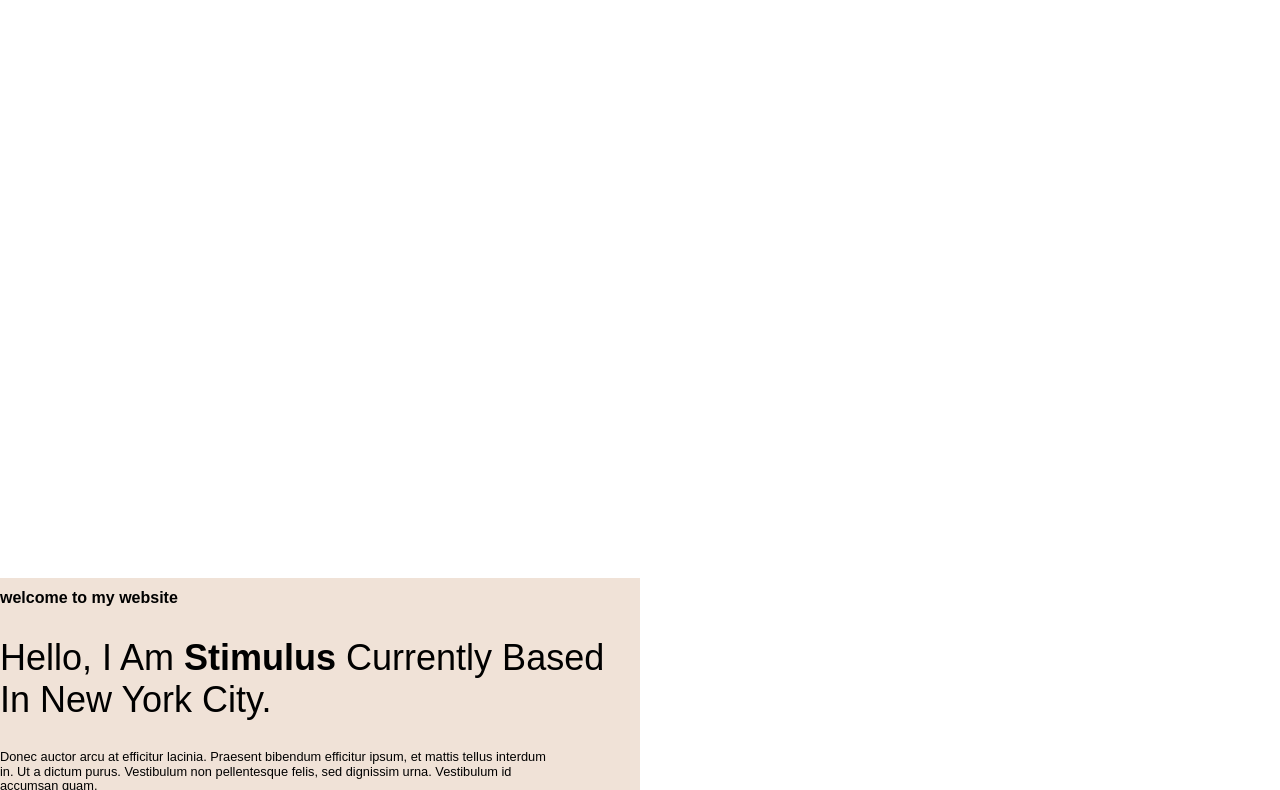
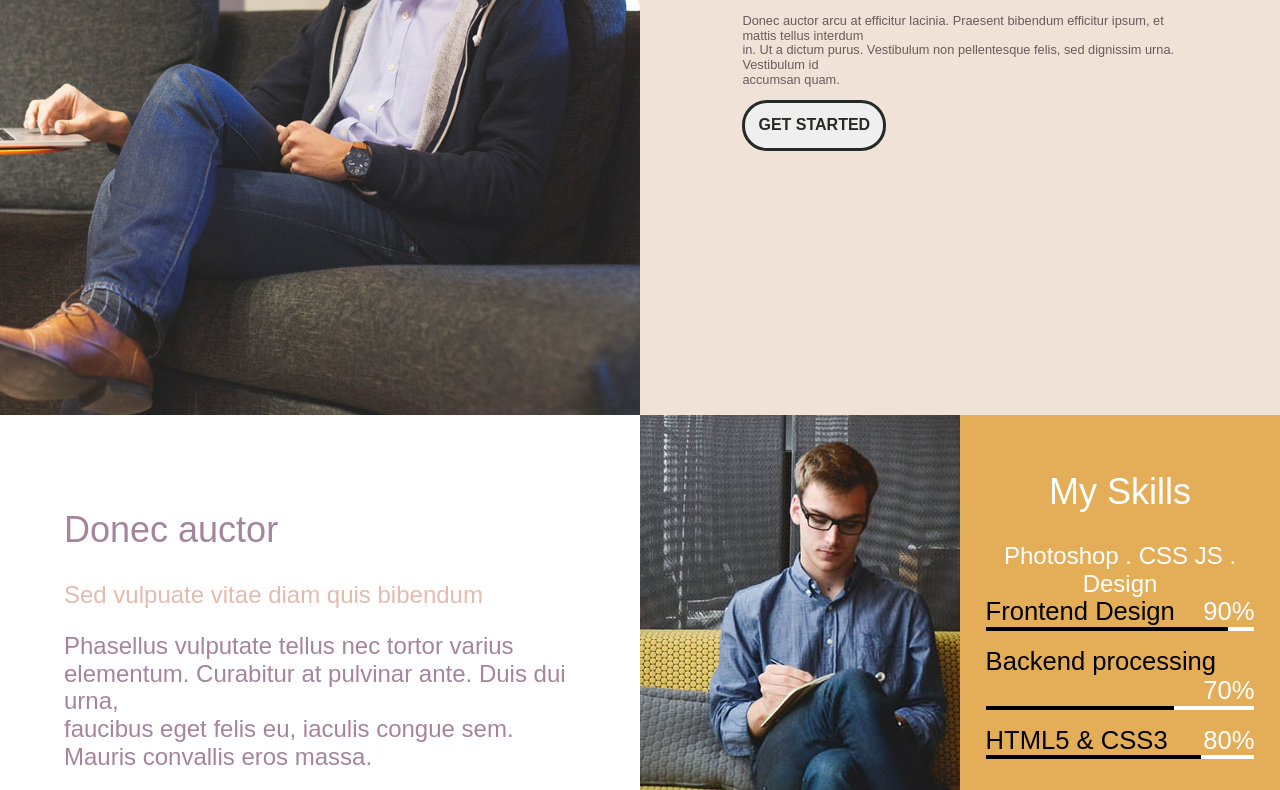
Before and after one commit to kalachou/MaksimKalachou-Tasks, a plain HTML site: page index.html in a window 1280 px wide. Shown: the part 267-1057 px from the top of the page. Drawn offline with nearby package versions, Linux system fonts and the light colour scheme.

Commit message:
task3(project)/feat:nearly done

```diff
--- a/css/desktop.css
+++ b/css/desktop.css
@@ -4,6 +4,11 @@ body {
 
 .main_wrapper {
     max-width: 1480px;
+    margin-top: -7%;
+}
+
+.main-navigation {
+
 }
 
 .sections {
@@ -17,12 +22,21 @@ body {
 }
 
 .main-home__aside {
-    width: 100%;
-    height: 790px;
+
+}
+
+.home_aside {
+    background: url(../img/home-img.jpg) no-repeat;
+    background-size: auto 56vw;
+    width: 50%;
+    height: 56vw;
+    background-position: center;
 }
 
 .main-home {
-    width:  50%;
+    width: 50%;
+    height: 56vw;
+    padding: 8%;
 }
 
 .about__curriculum {
@@ -30,7 +44,7 @@ body {
 }
 
 .about__small-sections {
-    width: 15%;
+    width: 25%;
 }
 
 .my-experience__info-aside {
@@ -44,15 +58,21 @@ body {
 
 .education {
     width: 50%;
+    padding: 4%;
 }
 
 .education__aside {
     width:50%;
+    max-height: 632px;
+    margin-bottom: -300px;
+    /* overflow:  hidden; */
 }
 
 .contact__form {
     height: 620px;
     width: 50%;
+    padding:  5%;
+    font-size: 2rem;
 }
 
 .contact__addresses {
--- a/css/main.css
+++ b/css/main.css
@@ -1,3 +1,7 @@
+* {
+    box-sizing: border-box;
+}
+
 body {
     box-sizing: content-box;
     font-family: Arial, Helvetica, sans-serif;
@@ -13,11 +17,23 @@ a:hover {
 
 h1 {
     font-size: 1rem;
+    text-transform: uppercase;
+    color: gray;
 }
 
 h2 {
-    text-transform: capitalize;
+
     font-weight: 400;
+}
+
+h4 {
+    margin: 10% 15%;
+    width: 10%;
+}
+
+.date {
+    color: black;
+    display: block;
 }
 
 .main_wrapper {
@@ -37,9 +53,8 @@ h2 {
 }
 
 .home_aside {
-    width: 100%;
     background: url('../img/home-img.jpg') no-repeat -343px -30px;
-    background-size: auto 820px;
+    background-size: auto 90vw;
 }
 
 .main-home {
@@ -48,6 +63,7 @@ h2 {
 
 .main-home__paragraph {
     font-size: 0.8rem;
+    color: #695b5b;
 }
 
 .main-navigation {
@@ -62,14 +78,17 @@ h2 {
 }
 
 .main-navigation div:hover {
-    background-color: rgba(0,0,0,0.2);
+    background-color: rgba(0,0,0,0.1);
 }
 
 .main-home__get-started-button {
-    border: #242a26 solid 2px;
-    border-radius: 20px;
+    border: #242a26 solid 3px;
+    border-radius: 25px;
     color: #292a24;
     text-transform: uppercase;
+    font-weight: bold;
+    font-size: 1rem;
+    padding: 3%;
 }
 
 .main-main {
@@ -83,6 +102,7 @@ h2 {
 .about__curriculum {
     background-color: #ffffff;
     color: #a5859d;
+    padding: 5%;
 }
 
 .about__curriculum p:first-of-type {
@@ -91,7 +111,7 @@ h2 {
 
 .about__small-sections {
     text-align: center;
-    padding: 5%;
+    padding: 2%;
     min-height: 350px;
 }
 
@@ -109,11 +129,24 @@ h2 {
 
 .progress-bar {
     background-color: white;
+    clear:both;
+    margin-bottom: 1rem;
 }
 
 .progress-bar__progress {
     height:4px;
     background-color: black;
+}
+
+.progress-bar__label {
+    color: black;
+    font-size: 1.6rem;
+    float:  left;
+}
+
+.progress-bar__value {
+    font-size: 1.6rem;
+    float: right;
 }
 
 .progress-bar__progress_frontend {
@@ -157,12 +190,13 @@ h2 {
 }
 
 .my-experience__info-aside img {
-    width: 100%;
-    height: auto;
+    /* width: 100%; */
+    /* height: 100%; */
 }
 
 .my-experience__info {
     background-color: #e9714c;
+    padding:  3%;
 }
 
 .education {
@@ -179,11 +213,13 @@ h2 {
 
 .proin {
     width: 100%;
-    height: 480px;
+    min-height: 480px;
     text-align: center;
     background: url("../img/quotes-bg.jpg") no-repeat 0px 0px;
     background-size: cover;
-    background-color: rgba(0,0,0,0.2);
+    background-color: rgba(0, 0, 0, 0.97);
+    opacity: 0.7;
+    padding: 10%;
 }
 
 .contact {
@@ -225,10 +261,12 @@ h2 {
 }
 
 .addresses__aside__image {
-
-    margin: -90px -150px -230px -510px;
+   margin: -90px -150px -230px -555px;
+   overflow:  hidden;
 }
 
 .main_footer {
     text-align: center;
+    height: 10vw;
+    padding: 10%;
 }
--- a/css/smart.css
+++ b/css/smart.css
@@ -18,17 +18,23 @@ html {
 }
 
 .home_aside {
-    height: 40vh;
-    background: url(../img/home-img.jpg) no-repeat -60px -7px;
-    background-size: 120%;
+    min-width: 305px;
+    height: 60vw;
+    background: url(../img/home-img.jpg) no-repeat;
+    background-size: auto 90vw;
 }
 
 .main-home {
     width:  100%;
+    padding: 3%;
 }
 
 .my-experience__info-aside {
     margin-bottom: -6px;
+}
+
+.my-experience__info-aside img {
+    width: 100%;
 }
 
 .about__curriculum {
--- a/css/tablets.css
+++ b/css/tablets.css
@@ -16,8 +16,17 @@ body {
     width: 100%;
 }
 
+.home_aside {
+    background: url(../img/home-img.jpg) no-repeat -70px 0px;
+    background-size: auto 90vw;
+    width: 100vw;
+    height: 56vw;
+    /* background-size: contain; */
+}
+
 .main-home {
     width:  100%;
+    padding: 3% 4% 10% 4%;
 }
 
 .main-navigation {
@@ -29,13 +38,21 @@ body {
 }
 
 .about__small-sections {
-    width: 40%;
+    width: 50%;
 }
 
 .my-experience__info-aside {
     width: 100%;
-    height: 350px;
+    /* height: 350px; */
 }
+
+.my-experience__info-aside img {
+    width: 100%;
+    height: 100%;
+    /* margin: 0 auto; */
+}
+
+
 
 .my-experience__info {
     width: 100%;
@@ -43,19 +60,23 @@ body {
 
 .education {
     width: 100%;
+    padding: 4%;
 }
 
 .education__aside {
     width: 100%;
+    height: 75vw;
 }
 
 .contact__form {
     height: 620px;
     width: 100%;
+    padding: 7%;
 }
 
 .contact__addresses {
     width: 50%;
+    padding: 2%;
 }
 
 .addresses__aside {
--- a/index.html
+++ b/index.html
@@ -25,8 +25,8 @@
             <a href="#contact"><div>contact</div></a>
         </nav>
     <header class="sections main-header" id="home">
-        <aside class="main-home__aside">
-            <img class="home_aside">
+        <aside class="home_aside">
+                <h4>Stimulus</h4>
         </aside>
         <article class="main-home">
 
@@ -56,22 +56,22 @@
                 <h2>My Skills</h2>
                 <span>Photoshop</span> . <span>CSS JS</span>  . <span>Design</span>
                 <div>
-                    <span>Frontend Design</span>
-                    <span>90%</span>
+                    <span class="progress-bar__label">Frontend Design</span>
+                    <span class="progress-bar__value">90%</span>
                     <div class="progress-bar">
                         <div class="progress-bar__progress progress-bar__progress_frontend"></div>
                     </div>
                 </div>
                 <div>
-                    <span>Backend processing</span>
-                    <span>70%</span>
+                    <span class="progress-bar__label">Backend processing</span>
+                    <span class="progress-bar__value">70%</span>
                     <div class="progress-bar">
                         <div class="progress-bar__progress progress-bar__progress_backend"></div>
                     </div>
                 </div>
                 <div>
-                    <span>HTML5 & CSS3</span>
-                    <span>80%</span>
+                    <span class="progress-bar__label">HTML5 & CSS3</span>
+                    <span class="progress-bar__value">80%</span>
                     <div class="progress-bar">
                         <div class="progress-bar__progress progress-bar__progress_html"></div>
                     </div>
@@ -115,11 +115,11 @@
             Previous companies and my tasks
             <ul>
                 <i class="fa fa-laptop fa-3x" aria-hidden="true"></i><i>
-                    Graphic Designer 2014 Jul - 2015 Sep
+                    Graphic Designer <span class="date">2014 Jul - 2015 Sep</span>
                     <p>Lorem ipsum dolor sit amet, consectetur adipisicing elit</p>
                 </i><br>
                 <i class="fa fa-laptop fa-3x" aria-hidden="true"></i><i>
-                    Web Designer 2015 Oct - 2017 Jan
+                    Web Designer <span class="date">2015 Oct - 2017 Jan</span>
                     <p>Lorem ipsum dolor sit amet, consectetur adipisicing elit</p>
                 </i>
             </ul>
@@ -133,13 +133,13 @@
             In cursus orci non ipsum gravida dignissim
             <ul>
                 <li><i class="fa fa-laptop fa-3x" aria-hidden="true"></i>
-                        Master  in Design 2012 Jan - 2014 May
+                        Master  in Design <span class="date">2012 Jan - 2014 May</span>
                         Etiam iaculis elit in mauris ullamcorper auctor. Proin a sapien id orci ullamcorper<br>
                         dignissim eu in neque.
 
 
                 <li><i class="fa fa-laptop fa-3x" aria-hidden="true"></i>
-                    Bachelor of Arts 2008 May - 2011 Dec
+                    Bachelor of Arts <span class="date">2008 May - 2011 Dec</span>
                     Orci varius natoque penatibus et magnis dis parturient montes, nascetur ridiculus<br>
                     mus.
             </ul>
```
